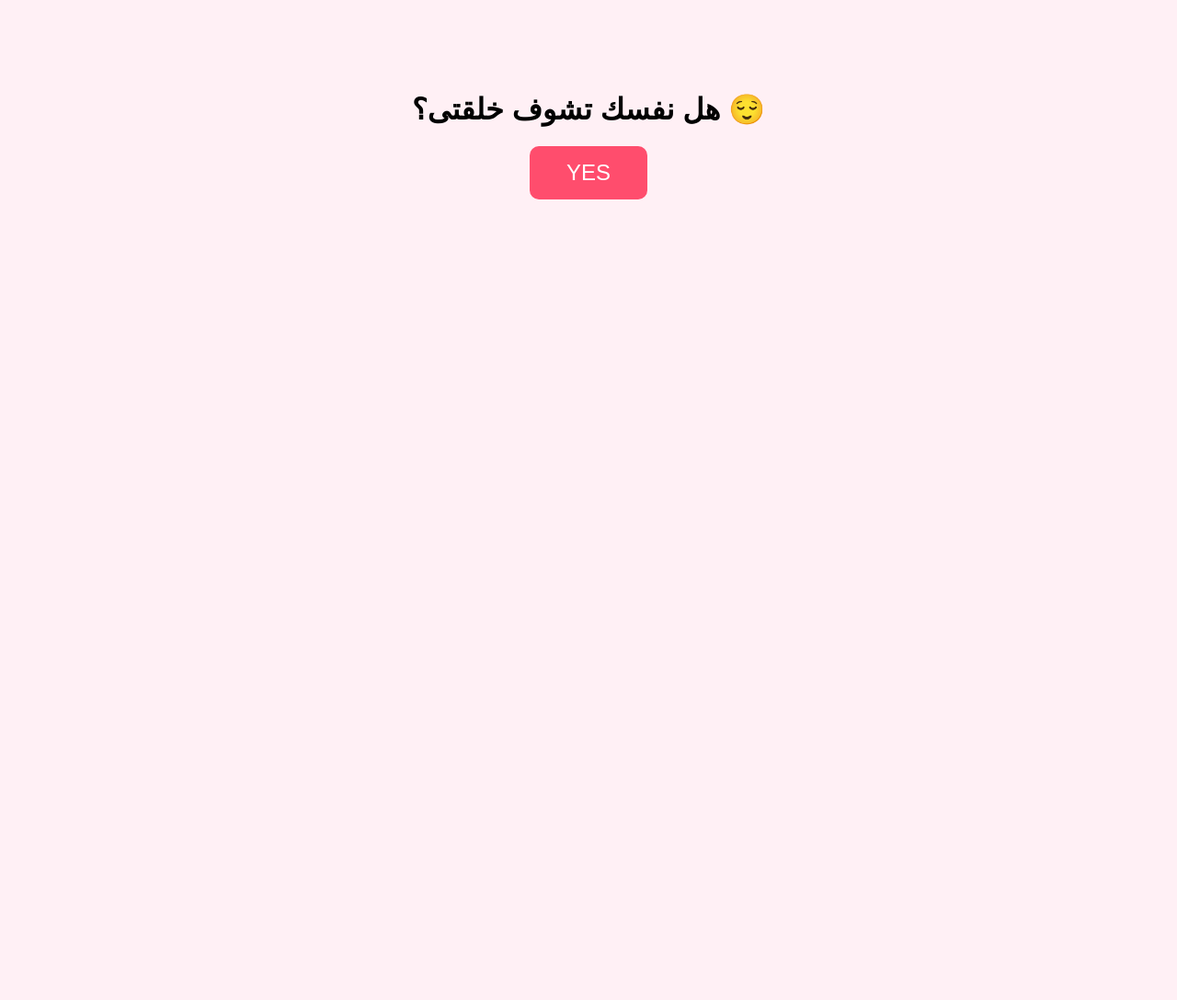
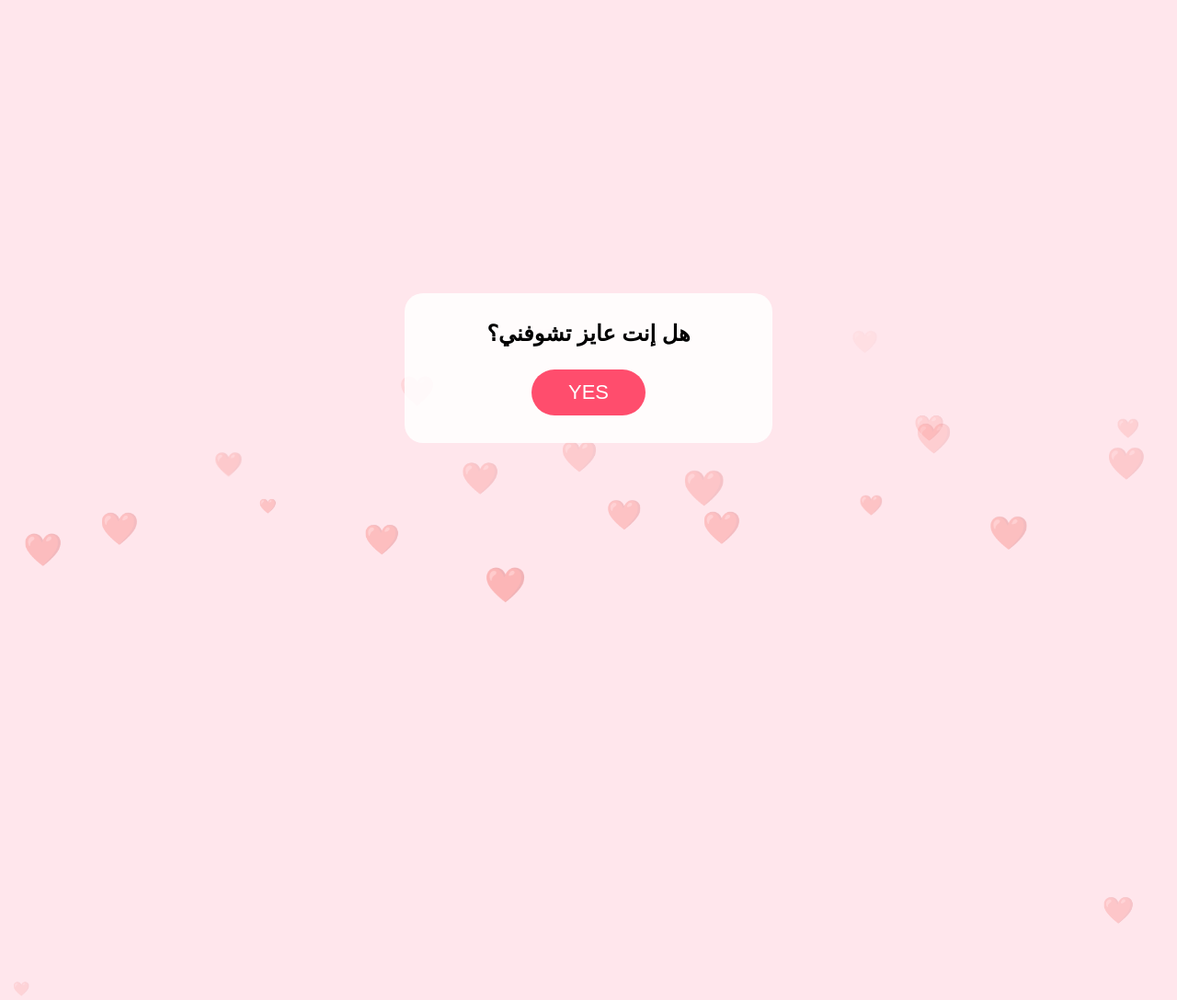
Before and after one commit to fatmabdelrazek/dara-surprise, a plain HTML site: page index.html in a window 1280 px wide. Shown: the top 1088 px of the page at 92% size. Before the commit the page ends 800 px from the top, so only its background shows below. Drawn offline with Linux system fonts and the light colour scheme.

Commit message:
Update index.html

```diff
--- a/index.html
+++ b/index.html
@@ -2,30 +2,95 @@
 <html lang="ar">
 <head>
 <meta charset="UTF-8">
+<meta name="viewport" content="width=device-width, initial-scale=1.0">
 <title>سؤال مهم جدًا</title>
+
 <style>
+* {
+  margin: 0;
+  padding: 0;
+  box-sizing: border-box;
+}
+
 body {
-  font-family: Arial;
+  height: 100vh;
+  font-family: Arial, sans-serif;
+  display: flex;
+  justify-content: center;
+  align-items: center;
+  background: #ffe6ec;
+  overflow: hidden;
+}
+
+/* القلوب */
+.heart {
+  position: absolute;
+  color: rgba(255, 0, 90, 0.4);
+  font-size: 20px;
+  animation: float 6s linear infinite;
+}
+
+@keyframes float {
+  0% {
+    transform: translateY(100vh);
+    opacity: 0;
+  }
+  50% {
+    opacity: 1;
+  }
+  100% {
+    transform: translateY(-10vh);
+    opacity: 0;
+  }
+}
+
+/* المحتوى */
+.container {
   text-align: center;
-  background-color: #fff0f5;
-  margin-top: 100px;
+  background: rgba(255, 255, 255, 0.85);
+  padding: 30px 20px;
+  border-radius: 20px;
+  z-index: 2;
+  width: 90%;
+  max-width: 400px;
 }
+
+h1 {
+  font-size: 24px;
+  margin-bottom: 25px;
+}
+
 button {
-  font-size: 24px;
-  padding: 15px 40px;
+  font-size: 22px;
+  padding: 12px 40px;
   background-color: #ff4d6d;
   color: white;
   border: none;
-  border-radius: 10px;
+  border-radius: 30px;
   cursor: pointer;
 }
 </style>
 </head>
+
 <body>
 
-<h1>هل نفسك تشوف خلقتى؟ 😌</h1>
+<!-- قلوب -->
+<script>
+for (let i = 0; i < 25; i++) {
+  let heart = document.createElement("div");
+  heart.className = "heart";
+  heart.innerHTML = "❤️";
+  heart.style.left = Math.random() * 100 + "vw";
+  heart.style.fontSize = (15 + Math.random() * 25) + "px";
+  heart.style.animationDuration = (4 + Math.random() * 4) + "s";
+  document.body.appendChild(heart);
+}
+</script>
 
-<button onclick="location.href='yes.html'">YES</button>
+<div class="container">
+  <h1>هل إنت عايز تشوفني؟ </h1>
+  <button onclick="location.href='yes.html'">YES</button>
+</div>
 
 </body>
 </html>
```
